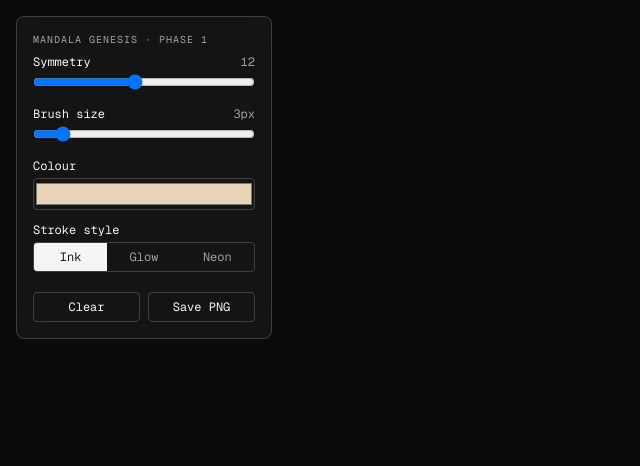
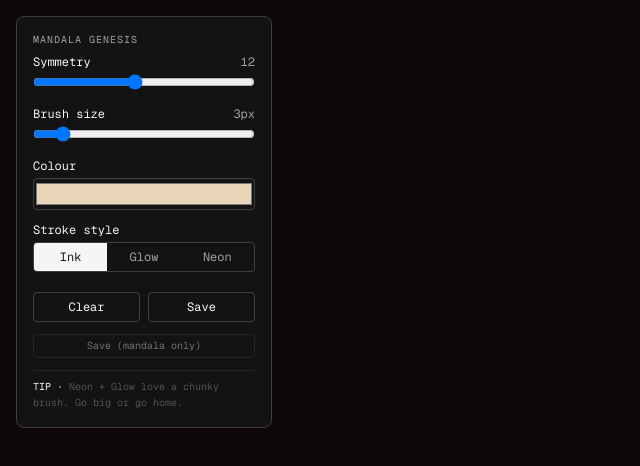
Before and after one commit to vinnayakk/mandala-genesis, a Next.js app: page / in a window 1280 px wide. Shown: the top 466 px of the page, without its empty margins (0-640 px from the left). Built offline with nearby package versions, Linux system fonts and the light colour scheme.

Commit message:
phase-2: coral colour decoupled, dual save, bg drift, rotating tips (step 2.3)

```diff
--- a/app/page.tsx
+++ b/app/page.tsx
@@ -16,28 +16,36 @@ export default function Home() {
   const [blendMode, setBlendMode] = useState<BlendMode>("source-over");
 
   const rdRef = useRef<RDHandle>(null);
+  const mainRef = useRef<HTMLDivElement>(null);
 
   useEffect(() => {
-    rdRef.current?.setColor(brushColor);
-  }, [brushColor]);
+    const main = mainRef.current;
+    if (!main) return;
+    let hue = 0;
+    let rafId: number;
+    const tick = () => {
+      rafId = requestAnimationFrame(tick);
+      hue = (hue + 0.008) % 360;
+      main.style.backgroundColor = `hsl(${hue}, 30%, 4%)`;
+    };
+    rafId = requestAnimationFrame(tick);
+    return () => cancelAnimationFrame(rafId);
+  }, []);
 
   const handleClear = useCallback(() => {
     setClearSignal((n) => n + 1);
     rdRef.current?.clear();
   }, []);
 
-  const handleSave = useCallback(async () => {
+  const handleSave = useCallback(async (includeRD: boolean) => {
     const canvases = document.querySelectorAll("canvas");
     if (canvases.length < 2) return;
     const mandalaCanvas = canvases[0] as HTMLCanvasElement;
     const rdCanvas = canvases[1] as HTMLCanvasElement;
 
-    // Capture both canvases as data URLs first
-    // (WebGPU canvas needs to be read while content is fresh)
     const mandalaUrl = mandalaCanvas.toDataURL("image/png");
-    const rdUrl = rdCanvas.toDataURL("image/png");
+    const rdUrl = includeRD ? rdCanvas.toDataURL("image/png") : null;
 
-    // Load as Image objects so we can composite reliably
     const load = (src: string): Promise<HTMLImageElement> =>
       new Promise((resolve, reject) => {
         const img = new Image();
@@ -46,10 +54,8 @@ export default function Home() {
         img.src = src;
       });
 
-    const [mandalaImg, rdImg] = await Promise.all([
-      load(mandalaUrl),
-      load(rdUrl),
-    ]);
+    const mandalaImg = await load(mandalaUrl);
+    const rdImg = rdUrl ? await load(rdUrl) : null;
 
     const out = document.createElement("canvas");
     out.width = mandalaCanvas.width;
@@ -64,9 +70,11 @@ export default function Home() {
     // Mandala layer
     ctx.drawImage(mandalaImg, 0, 0, out.width, out.height);
 
-    // RD layer with screen blend (matches CSS mixBlendMode)
-    ctx.globalCompositeOperation = "screen";
-    ctx.drawImage(rdImg, 0, 0, out.width, out.height);
+    // RD layer with screen blend — only if requested
+    if (rdImg) {
+      ctx.globalCompositeOperation = "screen";
+      ctx.drawImage(rdImg, 0, 0, out.width, out.height);
+    }
 
     const link = document.createElement("a");
     link.download = `mandala-${Date.now()}.png`;
@@ -95,7 +103,10 @@ export default function Home() {
   }, []);
 
   return (
-    <main className="w-screen h-screen overflow-hidden bg-neutral-950">
+    <main
+      ref={mainRef}
+      className="w-screen h-screen overflow-hidden bg-neutral-950"
+    >
       <MandalaCanvas
         symmetry={symmetry}
         brushSize={brushSize}
@@ -116,7 +127,8 @@ export default function Home() {
         blendMode={blendMode}
         setBlendMode={setBlendMode}
         onClear={handleClear}
-        onSave={handleSave}
+        onSave={() => handleSave(true)}
+        onSaveMandalaOnly={() => handleSave(false)}
       />
     </main>
   );
--- a/components/Controls.tsx
+++ b/components/Controls.tsx
@@ -1,6 +1,7 @@
 "use client";
 
 import { BlendMode } from "@/app/page";
+import { useState, useEffect } from "react";
 
 type Props = {
   symmetry: number;
@@ -13,7 +14,18 @@ type Props = {
   setBlendMode: (m: BlendMode) => void;
   onClear: () => void;
   onSave: () => void;
+  onSaveMandalaOnly: () => void;
 };
+
+const TIPS = [
+  "Neon + Glow love a chunky brush. Go big or go home.",
+  "Three strokes beat thirty. The canvas needs room to breathe.",
+  "Put the pen down. Watch what happens. It's still growing.",
+  "Mix Ink, Glow and Neon in one mandala. Chaos is the point.",
+  "Every stroke feeds the coral. It remembers everything you drew.",
+  "Glow dots aren't a bug — they're bioluminescence.",
+  "Symmetry 24 + tiny brush = a fever dream. You're welcome.",
+];
 
 const BLEND_MODES: { value: BlendMode; label: string }[] = [
   { value: "source-over", label: "Ink" },
@@ -32,11 +44,20 @@ export default function Controls({
   setBlendMode,
   onClear,
   onSave,
+  onSaveMandalaOnly,
 }: Props) {
+  const [tipIdx, setTipIdx] = useState(0);
+  useEffect(() => {
+    const id = setInterval(
+      () => setTipIdx((i) => (i + 1) % TIPS.length),
+      30000,
+    );
+    return () => clearInterval(id);
+  }, []);
   return (
     <div className="fixed top-4 left-4 z-10 bg-neutral-900/80 backdrop-blur-md text-neutral-100 p-4 rounded-lg border border-neutral-700 w-64 space-y-3 font-mono text-xs">
       <div className="text-neutral-400 uppercase tracking-widest text-[10px] mb-2">
-        Mandala Genesis · Phase 1
+        Mandala Genesis
       </div>
 
       <label className="block">
@@ -109,8 +130,18 @@ export default function Controls({
           onClick={onSave}
           className="flex-1 py-1.5 border border-neutral-700 hover:border-neutral-400 rounded transition-colors"
         >
-          Save PNG
+          Save
         </button>
+      </div>
+      <button
+        onClick={onSaveMandalaOnly}
+        className="w-full py-1 border border-neutral-800 hover:border-neutral-500 rounded transition-colors text-neutral-500 text-[10px]"
+      >
+        Save (mandala only)
+      </button>
+      <div className="pt-2 border-t border-neutral-800 text-neutral-600 text-[10px] leading-relaxed min-h-10">
+        <span className="text-white">TIP · </span>
+        {TIPS[tipIdx]}
       </div>
     </div>
   );
--- a/lib/rd-engine.ts
+++ b/lib/rd-engine.ts
@@ -8,6 +8,7 @@ const DU = 0.2097;
 const DV = 0.105;
 const DT = 0.7; // faster progress per step now that we're at 1 step/frame
 const GROWTH_BUDGET_FRAMES = 7200; // ~2 min at 60fps — growth runs, then settles
+const DEFAULT_RD_COLOR: [number, number, number] = [0.1255, 0.0824, 0.0157]; // muted brown (#201504), independent of brush colour
 
 export class RDEngine {
   private device: GPUDevice;
@@ -137,7 +138,7 @@ export class RDEngine {
     device.queue.writeBuffer(
       brushBuf,
       0,
-      new Float32Array([0.91, 0.84, 0.72, 1]),
+      new Float32Array([...DEFAULT_RD_COLOR, 1]),
     );
 
     const cMod = device.createShaderModule({ code: COMPUTE_SHADER });
```
